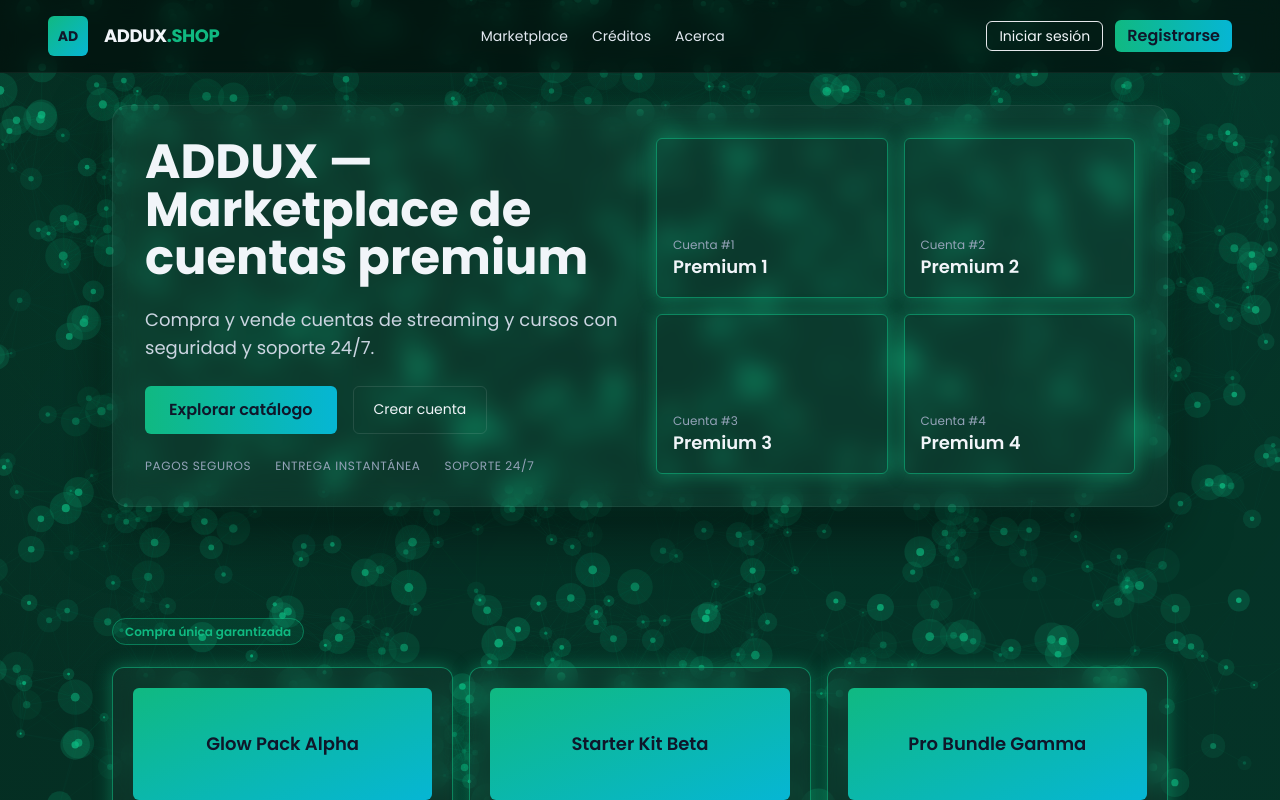
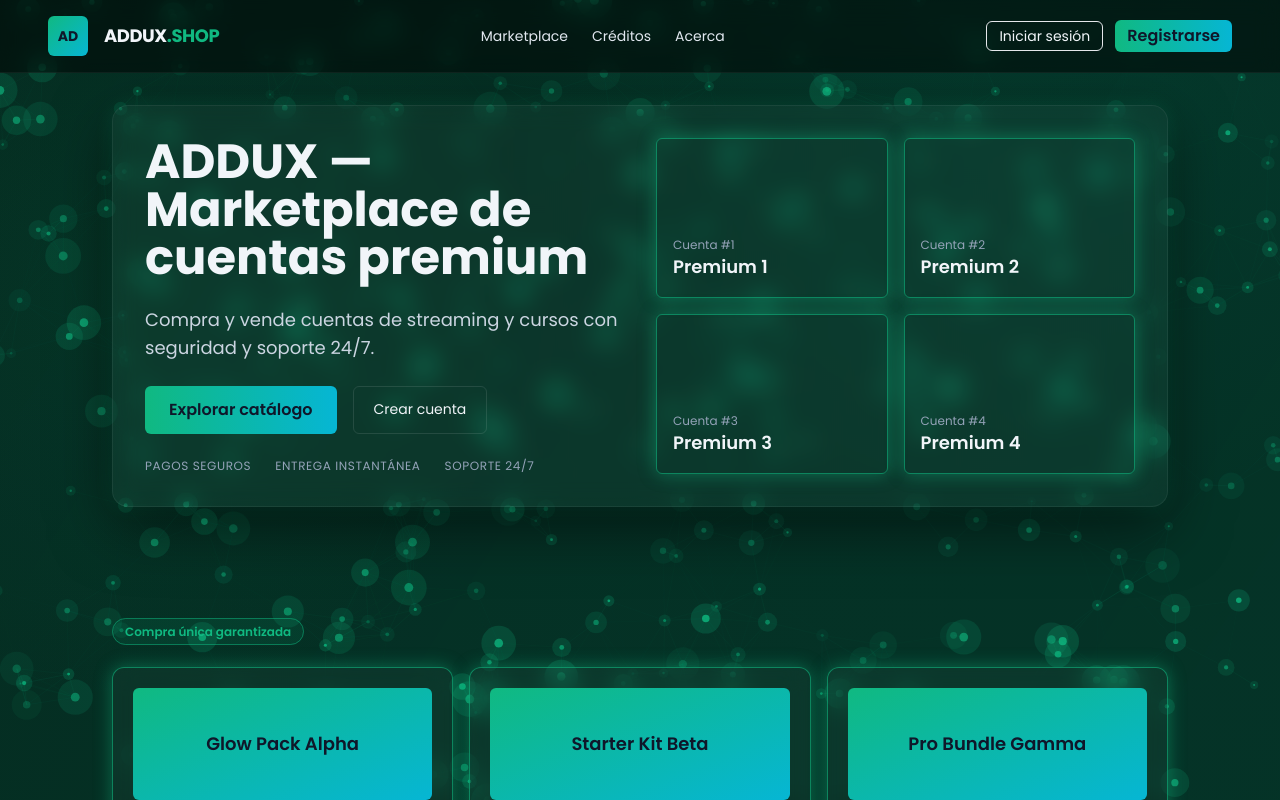
Before and after one commit to wilmer73964430/wilmerdev, a Next.js app in the folder frontend/: page / in a window 1280 px wide. Shown: the top 800 px of the page. Built offline with nearby package versions, Linux system fonts and the light colour scheme.

Commit message:
chore(frontend): reduce particle density (Particles density=0.0004)

```diff
--- a/frontend/components/layout/AppLayout.tsx
+++ b/frontend/components/layout/AppLayout.tsx
@@ -10,8 +10,8 @@ export const AppLayout = ({ children }: { children: ReactNode }) => (
       <title>ADDUX.SHOP - Marketplace</title>
       <meta name="description" content="Marketplace para cuentas premium y cursos" />
     </Head>
-    {/* Particle background sits behind content */}
-    <Particles />
+    {/* Particle background sits behind content (reduced density) */}
+    <Particles density={0.0004} />
     <Header />
     <main className="relative px-6 md:px-12 py-8 max-w-6xl mx-auto space-y-8 z-10">{children}</main>
     <Footer />
```
